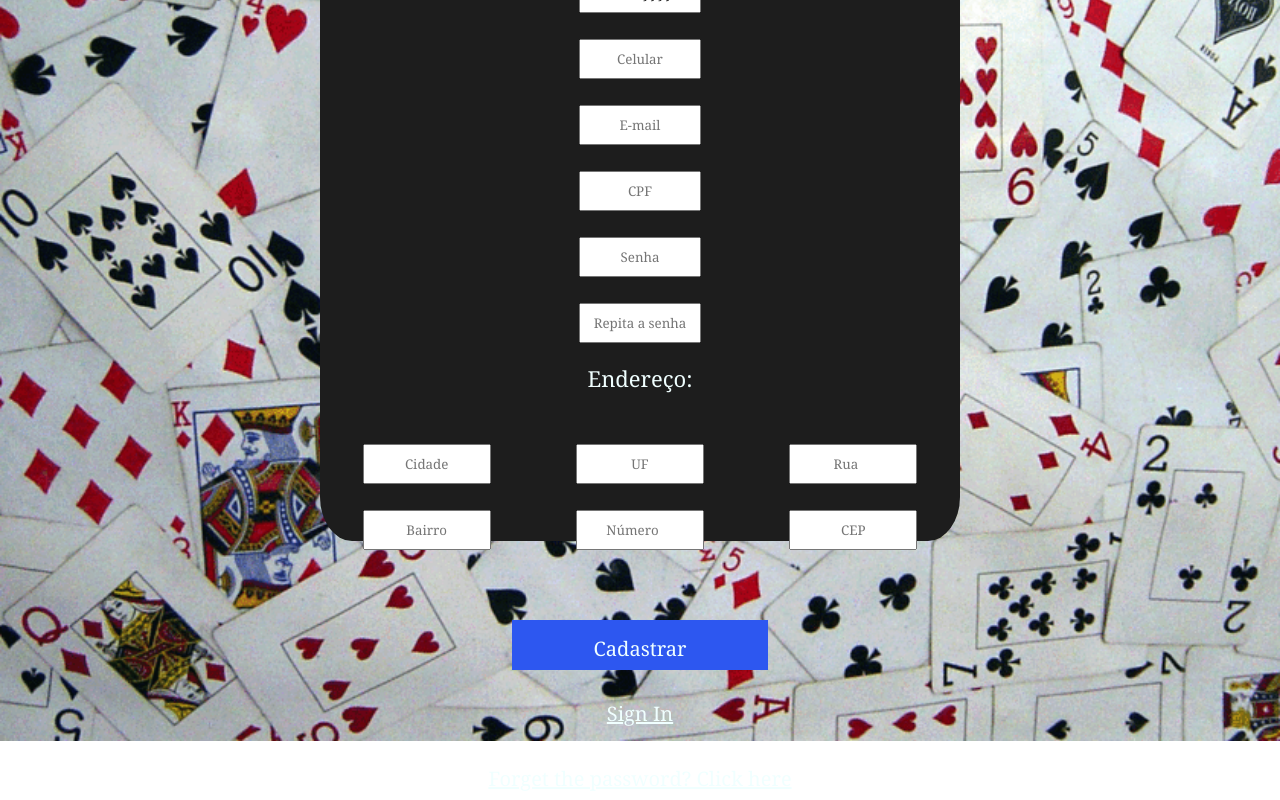
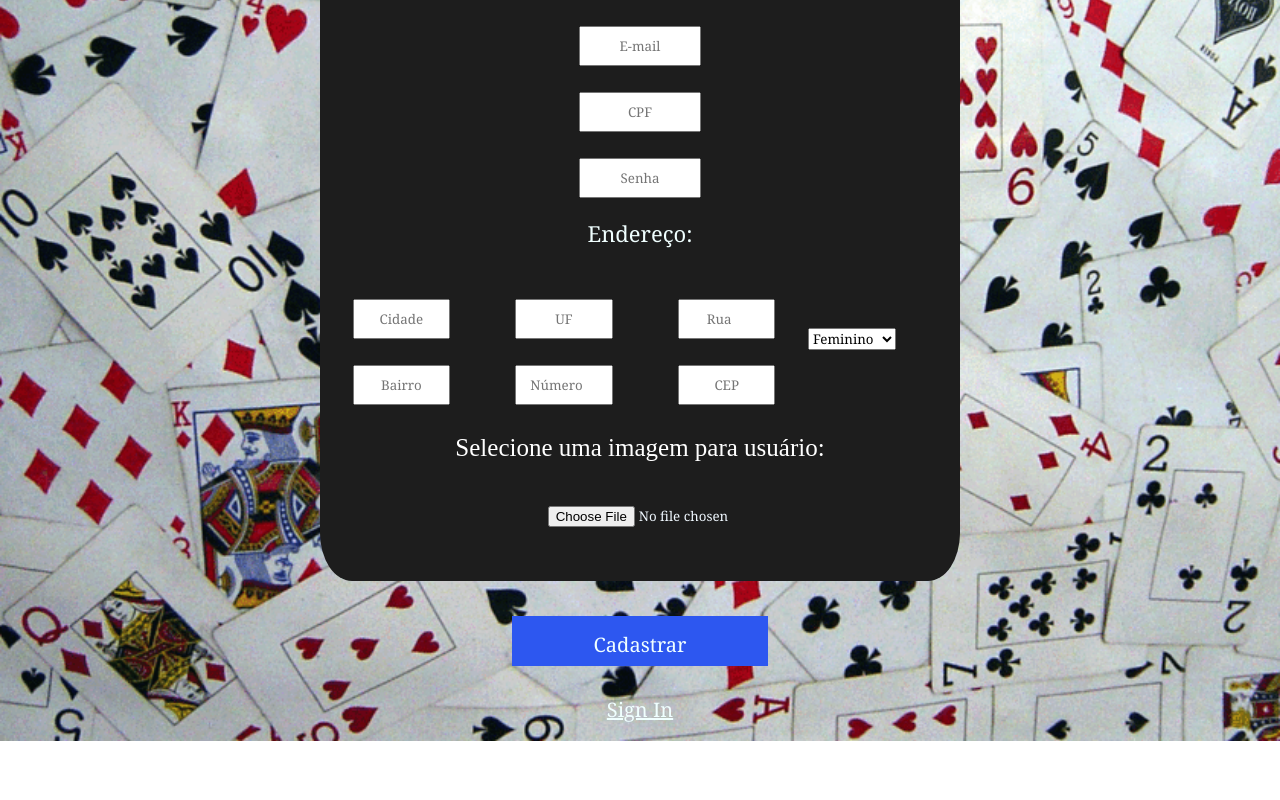
Before and after one commit to MoreiraSte/React_Project_V2, a React (Create React App) app: page /register in a window 1280 px wide. Shown: the part 619-1419 px from the top of the page. After the commit the page ends 1360 px from the top, so only its background shows below. Built offline with nearby package versions, Linux system fonts and the light colour scheme.

Commit message:
authentication and layout sign up

```diff
--- a/src/App.css
+++ b/src/App.css
@@ -25,6 +25,16 @@ background: rgb(33, 33, 33);
 background: linear-gradient(95deg, rgb(48, 48, 48) 35%, rgb(29, 29, 29) 67%);
 
 
+}
+.file label{
+  font-size: 25px;
+  color: rgb(255, 255, 255);
+  font-family: 'Times New Roman', Times, serif;
+}
+
+.file input{
+  margin-left: 10%;
+  color: aliceblue;
 }
 .information{
   font-size: 24px;
@@ -117,7 +127,7 @@ display: block;
 .containerRes{
   background: rgb(29, 29, 29);
 
-  height: 110vh;
+  height: 120vh;
   width: 50vw;
   border-radius: 5%;
   text-align: center;
@@ -291,10 +301,12 @@ display: block;
 }
 .containerRes{
   width: 90%;
-  height: 125vh;
+  height: 142vh;
 }
  .sign-upRes{
     height: 150vh;
  }
 
+
+
 }
--- a/src/components/pages/Register.js
+++ b/src/components/pages/Register.js
@@ -1,55 +1,40 @@
-import React from 'react';
+import React,{useState} from 'react';
 import '../../App.css';
 import { Link } from 'react-router-dom';
 
 
 export default function Register() {
+
+  const [name,setName] = useState("")
+  const [password,setPassword] = useState("")
+  const [email,setEmail]= useState("")
+  const [genero,setGenero]= useState("")
+  const [celular,setCelular]= useState("")
+  const [cpf,setCpf]= useState("")
+  const [data,setData]= useState("")
+  const [idade,setIdade]= useState("")
+
+
   return(
     <div className='sign-upRes'>
     <div className='containerRes'>
       <h4>Sign Up</h4>
       <div className='info'>
-      <input type="text" id="name" name="Nome" placeholder='Nome'/>
+      <input type="text" value={name} onChange={(e)=>setName(e.target.value)} id="name" name="Nome" placeholder='Nome'/>
+      <br></br>
+      <input type="number" value={idade} onChange={(e)=>setIdade(e.target.value)} id="age" name="Idade" placeholder='Idade'/>
+      <br></br>
+      <input type="date" value={data} onChange={(e)=>setData(e.target.value)} id="nasc" name="Nasc"/>
+      <br></br>
+      <input type="text" value={celular} onChange={(e)=>setCelular(e.target.value)} id="phone" name="Celular" placeholder='Celular'/>
+      <br></br>
+      <input type="email" value={email} onChange={(e)=>setEmail(e.target.value)} id="email" name="Email" placeholder='E-mail'/>
+      <br></br>
+      <input type="text" value={cpf} onChange={(e)=>setCpf(e.target.value)} id="cpf" name="Cpf" placeholder='CPF'/>
+      <br></br>
+      <input type="password" value={password} onChange={(e)=>setPassword(e.target.value)} id="senha" name="Senha" placeholder='Senha'/>
       <br></br>
 
-
-        <div className='genero'>
-        <input type="number" id="age" name="Idade" placeholder='Idade'/>
-            <select id='selectGen'>
-            <option>Feminino</option>
-            <option>Masculino</option>
-            </select>
-        </div>
-
-      <br></br>
-      <input type="date" id="nasc" name="Nasc"/>
-      <br></br>
-      <input type="text" id="phone" name="Celular" placeholder='Celular'/>
-      <br></br>
-      <input type="email" id="email" name="Email" placeholder='E-mail'/>
-      <br></br>
-      <input type="text" id="cpf" name="Cpf" placeholder='CPF'/>
-      <br></br>
-      <input type="password" id="senha" name="Senha" placeholder='Senha'/>
-      <br></br>
-      <input type="password2" id="senha2" name="Senha2" placeholder='Repita a senha'/>
-      <br></br>
-      {/* <div className='selection'>
-        <div className='genero'>
-            <p>Genero:</p>
-            <select>
-            <option>Feminino</option>
-            <option>Masculino</option>
-            </select>
-        </div>
-        <div className='tipoCliente'>
-            <p>Plano:</p>
-            <select>
-            <option>Free</option>
-            <option>Premium</option>
-            </select>
-        </div>
-      </div> */}
       <p id='endText'>Endereço:</p>
       <div className='selectionEnd'>
 
@@ -68,6 +53,18 @@ export default function Register() {
           <input type="text" id="cep" name="cep" placeholder='CEP'/>
 
         </div>
+
+        <div className='genero'>
+            <select id='selectGen' value={genero} onChange={(e)=>setGenero(e.target.value)}>
+            <option>Feminino</option>
+            <option>Masculino</option>
+            </select>
+        </div>
+      </div>
+
+      <div className="file">
+      <label for="myfile">Selecione uma imagem para usuário:</label>
+      <br></br><input type="file" id="myfile" name="myfile"/>
       </div>
 
       </div>
@@ -83,9 +80,7 @@ export default function Register() {
         </Link>
         </div>
         <div>
-      <Link to='/' className='signup' >
-                Forget the password? Click here
-        </Link>
+
         </div>
       </div>
     </div>
```
